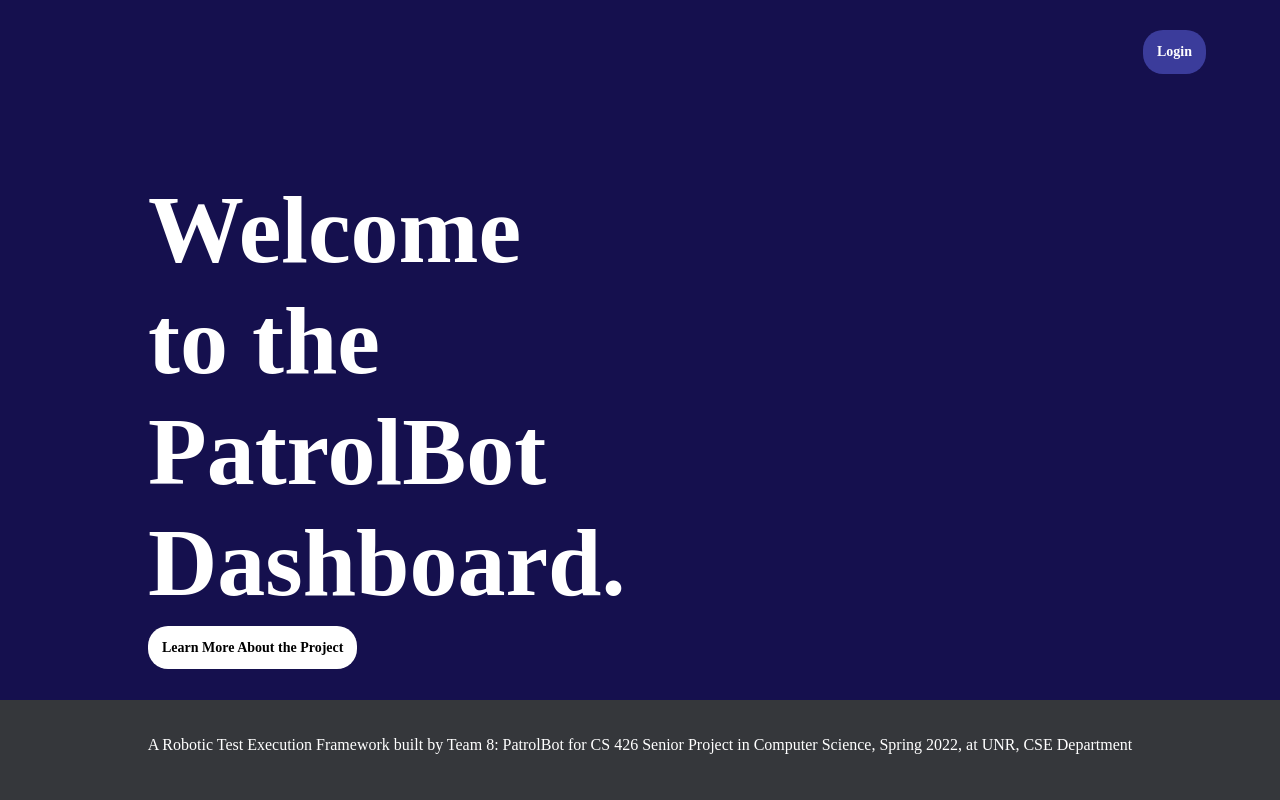
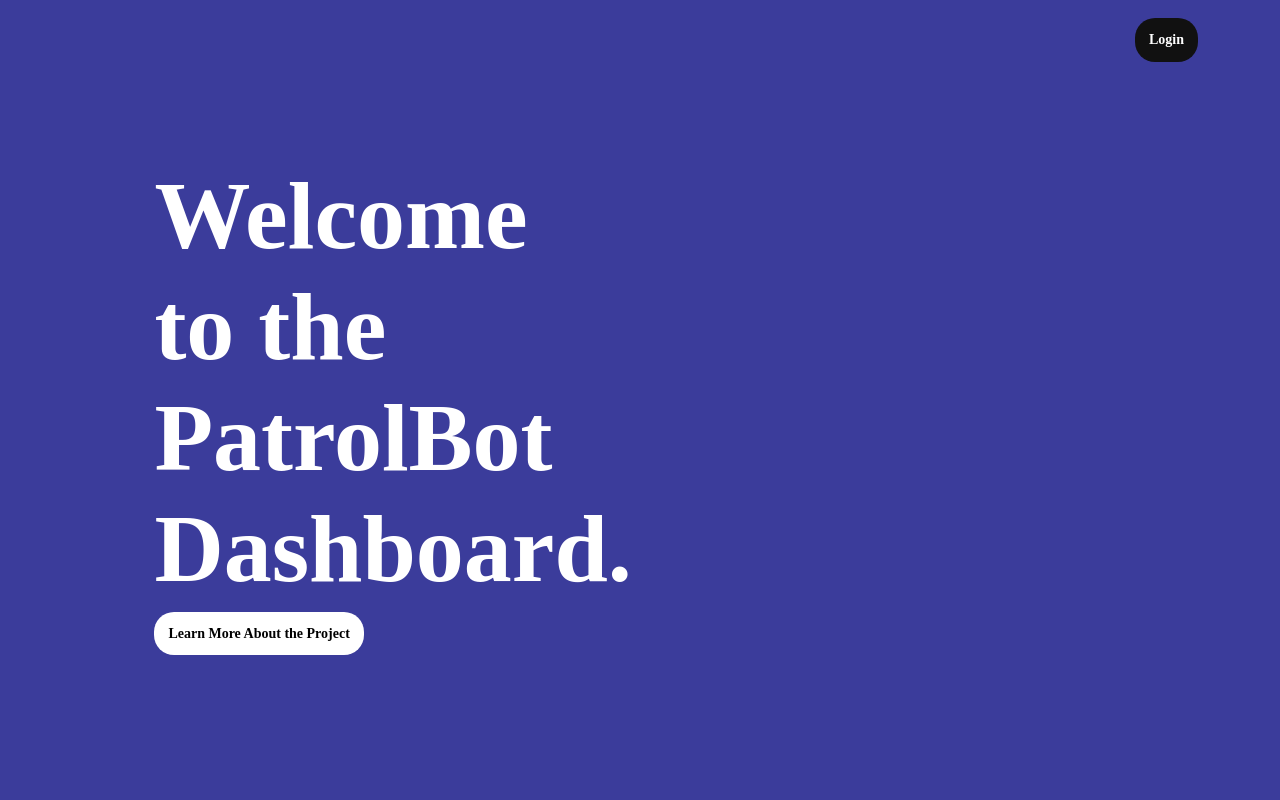
Before and after one commit to jeaguil/patrolbot, a Django app: page / in a window 1280 px wide. Run offline with Django 3.2, Linux system fonts and the light colour scheme.

Commit message:
Welcome page update

```diff
--- a/static/css/welcome.css
+++ b/static/css/welcome.css
@@ -1,12 +1,7 @@
 .wc-body {
-    background-color: #fff;
-}
-
-.wc-body .wc-main-container {
-    background-color: rgb(21, 16, 78);
+    background: #3b3c9b;
     height: 100%;
-    width: 100%;
-    position: absolute;
+    position: relative;
     left:0;
     top: 0;
 }
@@ -30,11 +25,10 @@
 .wc-login-container {
     text-align: right;
     padding-right: 70px;
-    padding-top: 20px;
 }
 
 .button {
-    background-color: #3b3c9b;
+    background-color: #111;
     border: none;
     color: white;
     padding: 14px;
@@ -65,21 +59,3 @@
 .wc-login-bttn2 {
     border-radius: 20px;
 }
-
-footer {
-    background-color: rgb(53, 55, 59);
-    position: absolute;
-    left: 0;
-    bottom: 0;
-    height: 100px;
-    width: 100%;
-    overflow: hidden;
-}
-
-footer .wc-footer-text {
-    color: #fff;
-    font-size: 16px;
-    font-weight: 100;
-    text-align: center;
-    padding: 20px;
-}
--- a/templates/pages/welcome.html
+++ b/templates/pages/welcome.html
@@ -7,7 +7,6 @@
 </head>
 
 <body class="wc-body">
-    <div class="wc-main-container">
     <header class="wc-login-container">
         <a href="/accounts/login" class="button wc-login-bttn">Login</a>
     </header>
@@ -19,11 +18,4 @@
             <a href="https://banuelos-brandon.github.io/banuelos-brandon/" target="_blank" class="button2 wc-login-bttn2">Learn More About the Project</a>
         </div>
     </div>
-    </div>
-    <footer>
-        <p class="wc-footer-text">
-            A Robotic Test Execution Framework built by
-                Team 8: PatrolBot for CS 426 Senior Project in Computer Science, Spring 2022, at UNR, CSE Department
-        </p>
-    </footer>
 </body>
```
Lines whose indentation alone changed are shown as unchanged.
